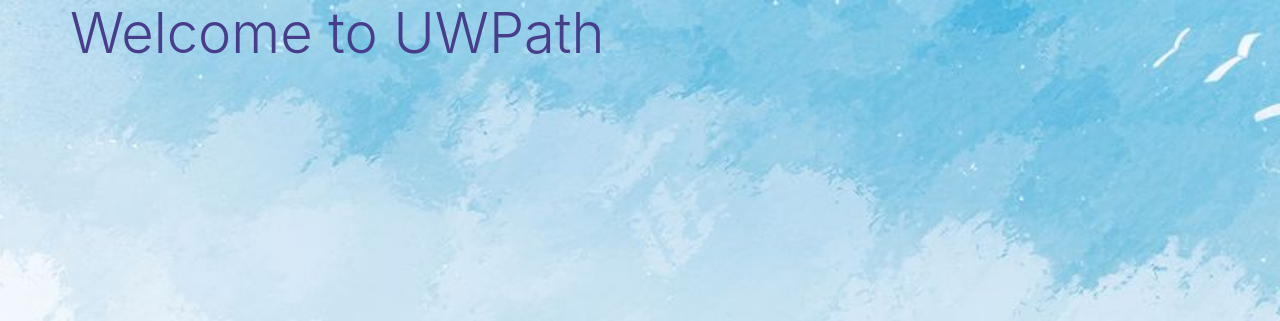
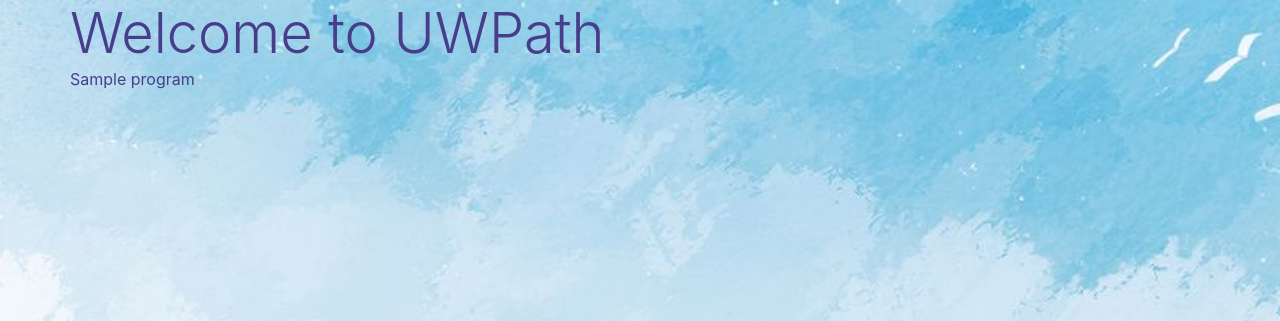
Before and after one commit to UW-Path/DataParsing, a Django app: template UWPathWebsite/templates/index.html in a window 1280 px wide. Shown: the top 321 px of the page. Run offline with Django 3.2, Linux system fonts and the light colour scheme; the template is opened without the code that fills it: most values are stand-ins (such as "Sample title", 1, 10 or a date in 2020); some libraries are stand-ins or nearby versions.

Commit message:
Pass in variable to index.html

```diff
--- a/UWPathWebsite/UWPath/views.py
+++ b/UWPathWebsite/UWPath/views.py
@@ -10,7 +10,8 @@ from .serializer import AppSerializer, CourseInfoSerializer, CoreqsSerializer, A
 # Create your views here.
 
 def index(request):
-    return render(request, 'index.html')
+    programs = Requirements_List().get_unique_major()
+    return render(request, 'index.html', {'programs': programs})
 
 class AllApp(APIView):
     queryset = UwpathApp.objects.all()
@@ -149,3 +150,6 @@ class Requirements_List(APIView):
         list = Requirements.objects.all()[:10]
         serializer = RequirementsSerializer(list, many=True)
         return Response(serializer.data)
+    def get_unique_major(self, format=None):
+        querySet = Requirements.objects.values('program_name').distinct()
+        return querySet
--- a/UWPathWebsite/templates/index.html
+++ b/UWPathWebsite/templates/index.html
@@ -1,5 +1,12 @@
 {% extends 'base.html' %}
 
 {% block content %}
-<div class="display-4">Welcome to UWPath</div>
+<div>
+    <div class="display-4">Welcome to UWPath</div>
+    {% for program in programs %}
+        <tr>
+            {{ program.program_name }}
+        </tr>
+    {%  endfor %}
+</div>
 {% endblock %}
```
